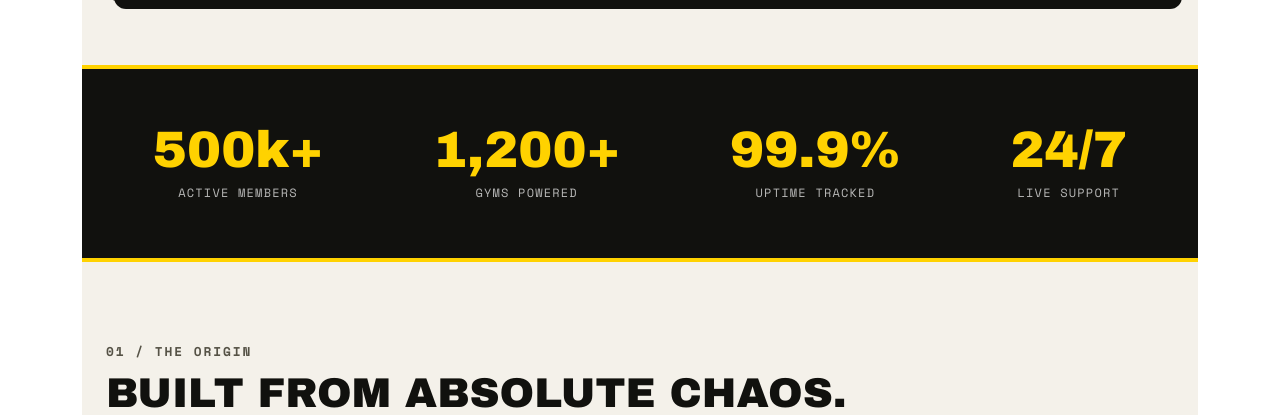
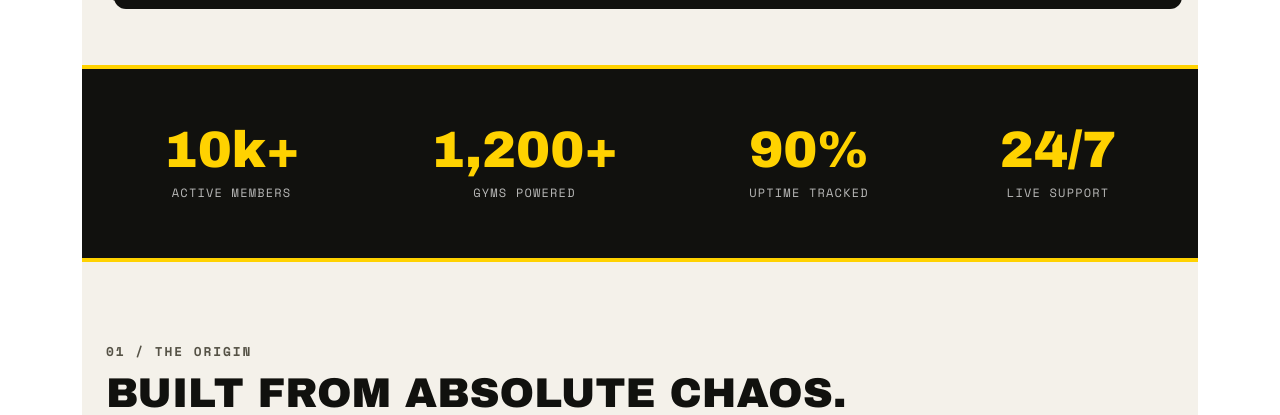
Before and after one commit to aaryan07thakur/GYM_Management_System_Django, a Django app: page /about/ in a window 1280 px wide. Shown: the part 754-1169 px from the top of the page. Run offline with Django 5.2, Linux system fonts and the light colour scheme; some libraries are stand-ins or nearby versions.

Commit message:
removing comment

```diff
--- a/gymapp/templates/about.html
+++ b/gymapp/templates/about.html
@@ -26,7 +26,7 @@
         </div>
       </div>
       <div class="ab-hero-image-wrapper">
-        <!-- Replace with actual image path: e.g., {% static 'images/gym-hero.jpg' %} -->
+
         <img src="{% static 'images/about_image1.jpeg' %}" alt="Gym Floor Management" class="ab-hero-img">
         <div class="img-badge">EST. 2026</div>
       </div>
@@ -36,7 +36,7 @@
   <!-- ===== STATS STRIP ===== -->
   <div class="ab-stats-bar">
     <div class="ab-stat-item">
-      <span class="stat-num">500k+</span>
+      <span class="stat-num">10k+</span>
       <span class="stat-label">Active Members</span>
     </div>
     <div class="ab-stat-item">
@@ -44,7 +44,7 @@
       <span class="stat-label">Gyms Powered</span>
     </div>
     <div class="ab-stat-item">
-      <span class="stat-num">99.9%</span>
+      <span class="stat-num">90%</span>
       <span class="stat-label">Uptime Tracked</span>
     </div>
     <div class="ab-stat-item">
```
